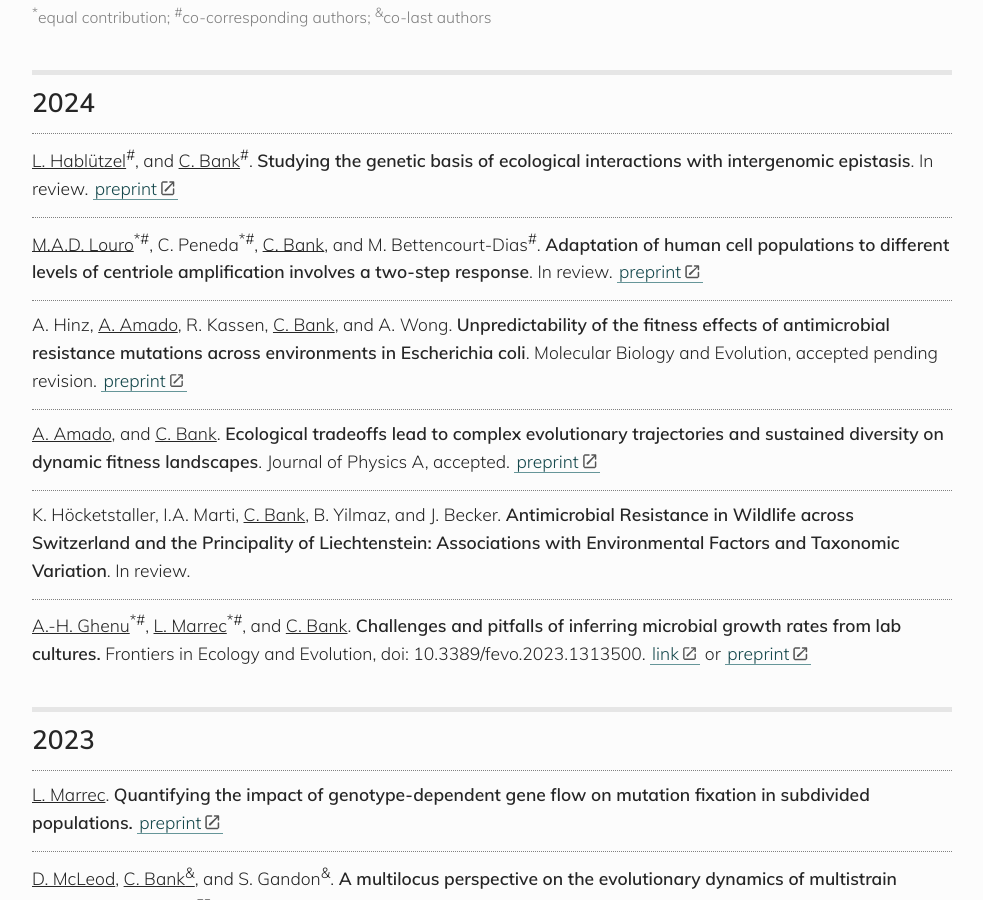
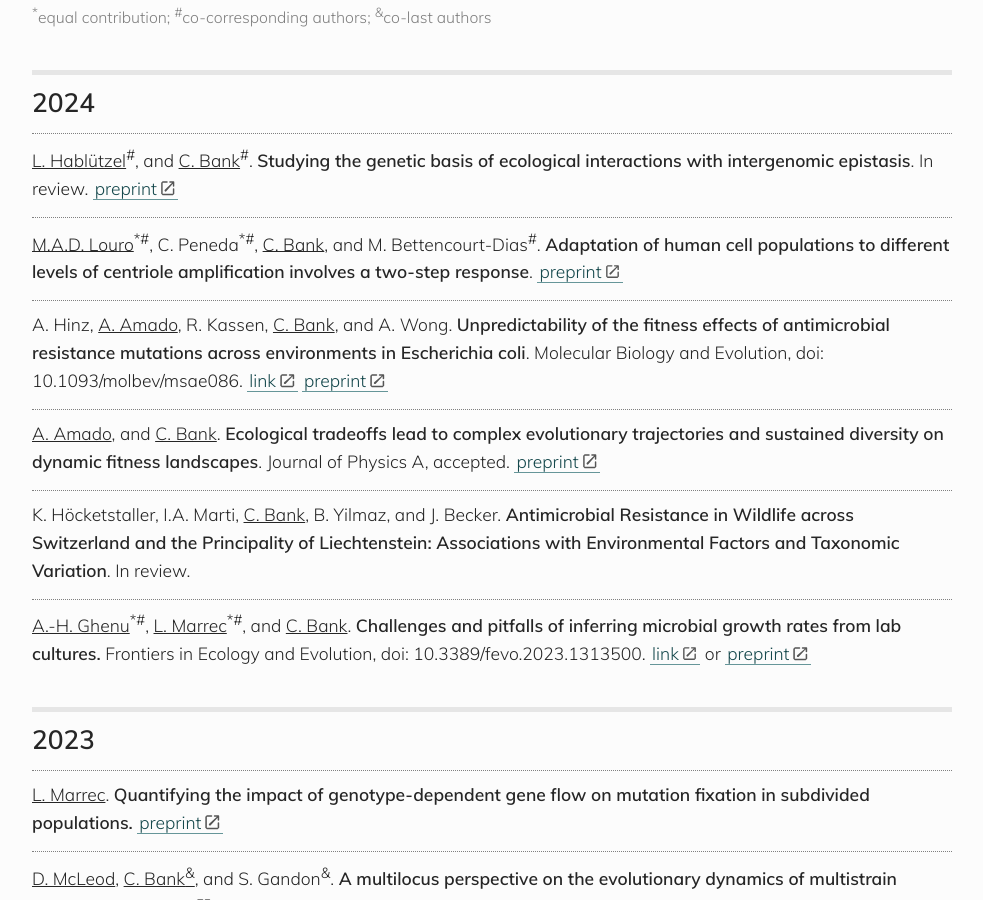
Before and after one commit to banklab/banklab.github.io, a Jekyll site: the page built from publications.md, in a window 1280 px wide and 900 px high, scrolled down 533 px. Shown: the whole window, without its empty margins (148-1131 px from the left). Built offline with Jekyll 4.4.1, drawn with Linux system fonts in a browser that asks for light colours; some web fonts are replaced.

Commit message:
Update publications.md
Accepted paper

```diff
--- a/publications.md
+++ b/publications.md
@@ -23,9 +23,9 @@ https://kramdown.gettalong.org/syntax.html#html-blocks
 
 <u>L. Hablützel</u><sup>#</sup>, and <u>C. Bank</u><sup>#</sup>. **Studying the genetic basis of ecological interactions with intergenomic epistasis**. In review. [preprint](https://ecoevorxiv.org/repository/view/6801/)
 
-<u>M.A.D. Louro</u><sup>*#</sup>, C. Peneda<sup>*#</sup>, <u>C. Bank</u>, and M. Bettencourt-Dias<sup>#</sup>. **Adaptation of human cell populations to different levels of centriole amplification involves a two-step response**. In review. [preprint](https://www.biorxiv.org/content/10.1101/2024.02.15.580424v2)
+<u>M.A.D. Louro</u><sup>*#</sup>, C. Peneda<sup>*#</sup>, <u>C. Bank</u>, and M. Bettencourt-Dias<sup>#</sup>. **Adaptation of human cell populations to different levels of centriole amplification involves a two-step response**. [preprint](https://www.biorxiv.org/content/10.1101/2024.02.15.580424v2)
 
-A. Hinz, <u>A. Amado</u>, R. Kassen, <u>C. Bank</u>, and A. Wong. **Unpredictability of the fitness effects of antimicrobial resistance mutations across environments in Escherichia coli**. Molecular Biology and Evolution, accepted pending revision. [preprint](https://www.biorxiv.org/content/10.1101/2023.10.25.563906v1)
+A. Hinz, <u>A. Amado</u>, R. Kassen, <u>C. Bank</u>, and A. Wong. **Unpredictability of the fitness effects of antimicrobial resistance mutations across environments in Escherichia coli**. Molecular Biology and Evolution, doi: 10.1093/molbev/msae086. [link](https://doi.org/10.1093/molbev/msae086) [preprint](https://www.biorxiv.org/content/10.1101/2023.10.25.563906v1)
 
 <u>A. Amado</u>, and <u>C. Bank</u>. **Ecological tradeoffs lead to complex evolutionary trajectories and sustained diversity on dynamic fitness landscapes**. Journal of Physics A, accepted. [preprint](https://www.biorxiv.org/content/10.1101/2023.10.11.561986v1.abstract)
 
```
